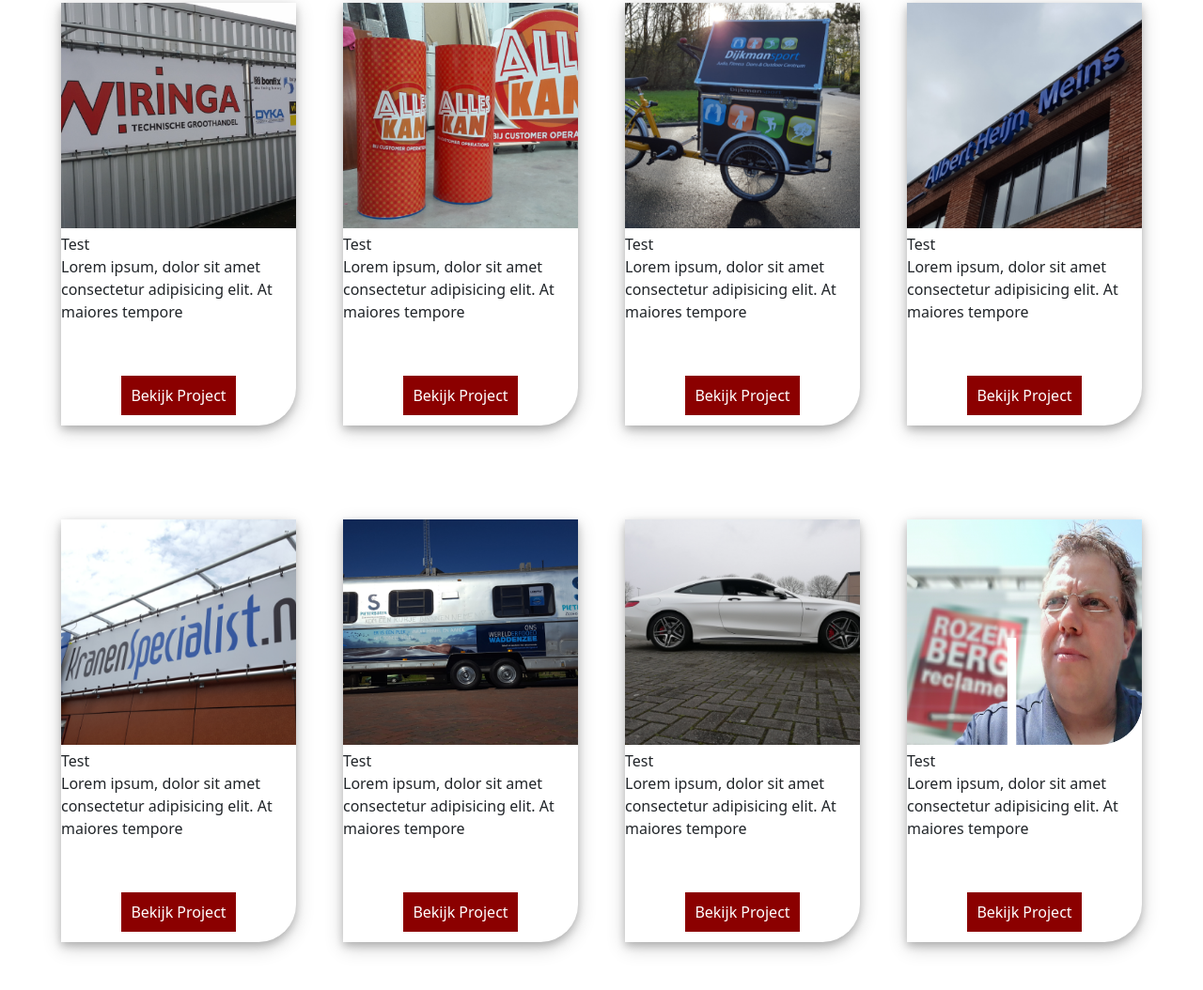
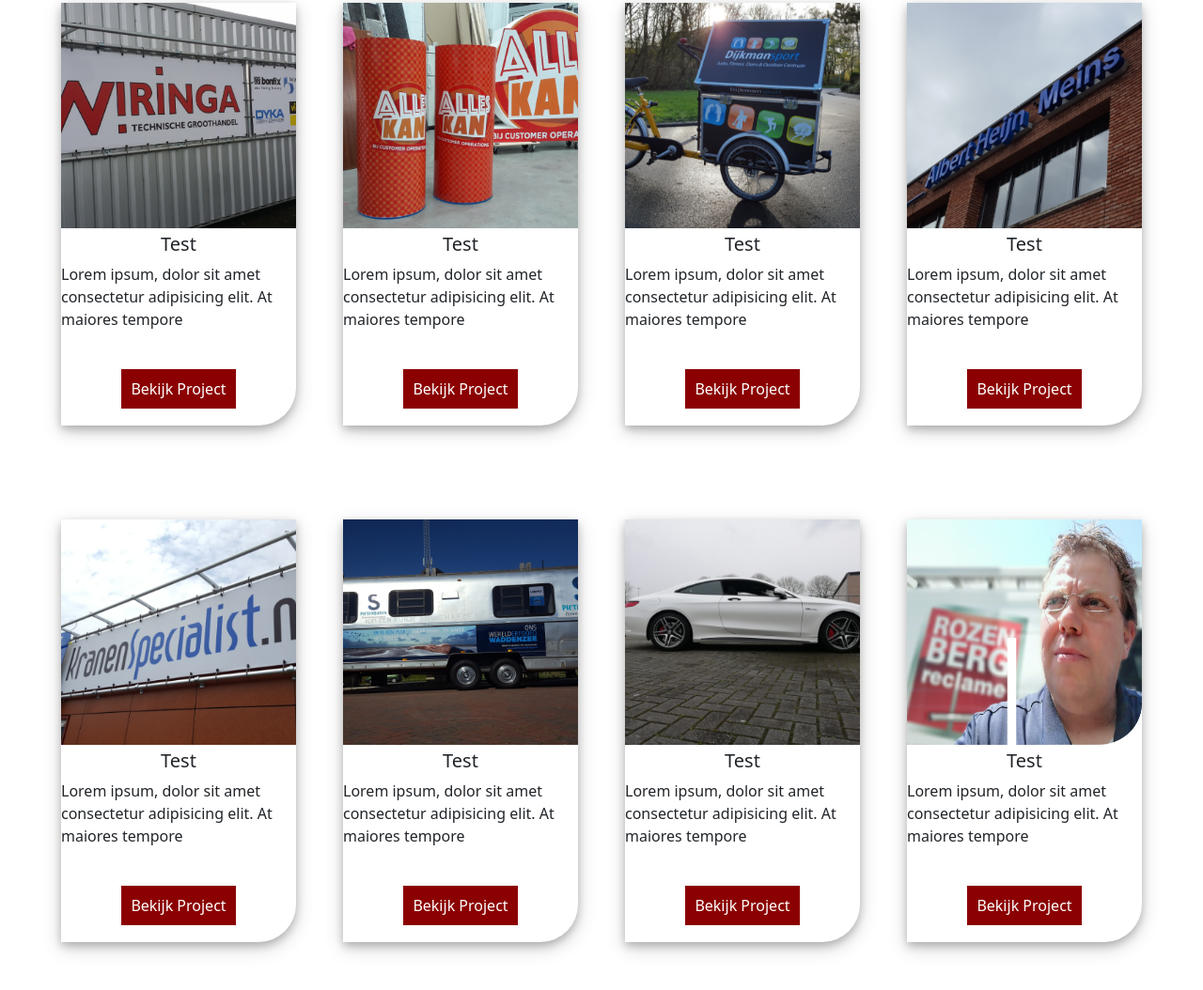
Before and after one commit to BrianOldenzeel/rozenberg-reclame-opdracht, a plain HTML site: page index.html in a window 1280 px wide. Shown: the part 843-1897 px from the top of the page at 94% size. Drawn offline with nearby package versions, Linux system fonts and the light colour scheme.

Commit message:
project img fixed

```diff
--- a/index.html
+++ b/index.html
@@ -70,7 +70,7 @@
         <div class="grid-project">
             <div class="project-container">
                 <div class="project-item"><img src="img/img-projects/20150622_135939.png" alt=""></div>
-                <span class="text-center">Test</span>
+                <h5 class="text-center">Test</h5>
                 <div class="project-description">
                     <span>Lorem ipsum, dolor sit amet consectetur adipisicing elit. At maiores tempore</span>
                 </div>
@@ -80,7 +80,7 @@
             </div>
             <div class="project-container">
                 <div class="project-item"><img src="img/img-projects/20170207_221423@2x.png" alt=""></div>
-                <span class="text-center">Test</span>
+                <h5 class="text-center">Test</h5>
                 <div class="project-description">
                     <span>Lorem ipsum, dolor sit amet consectetur adipisicing elit. At maiores tempore</span>
                 </div>
@@ -90,7 +90,7 @@
             </div>
             <div class="project-container">
                 <div class="project-item"><img src="img/img-projects/20151126_141939.png" alt=""></div>
-                <span class="text-center">Test</span>
+                <h5 class="text-center">Test</h5>
                 <div class="project-description">
                     <span>Lorem ipsum, dolor sit amet consectetur adipisicing elit. At maiores tempore</span>
                 </div>
@@ -100,7 +100,7 @@
             </div>
             <div class="project-container">
                 <div class="project-item"><img src="img/img-projects/20160420_114401.png" alt=""></div>
-                <span class="text-center">Test</span>
+                <h5 class="text-center">Test</h5>
                 <div class="project-description">
                     <span>Lorem ipsum, dolor sit amet consectetur adipisicing elit. At maiores tempore</span>
                 </div>
@@ -113,7 +113,7 @@
         <div class="grid-project">
             <div class="project-container">
                 <div class="project-item"><img src="img/img-projects/20160601_131953.png" alt=""></div>
-                <span class="text-center">Test</span>
+                <h5 class="text-center">Test</h5>
                 <div class="project-description">
                     <span>Lorem ipsum, dolor sit amet consectetur adipisicing elit. At maiores tempore</span>
                 </div>
@@ -123,7 +123,7 @@
             </div>
             <div class="project-container">
                 <div class="project-item"><img src="img/img-projects/20160720_100903@2x.png" alt=""></div>
-                <span class="text-center">Test</span>
+                <h5 class="text-center">Test</h5>
                 <div class="project-description">
                     <span>Lorem ipsum, dolor sit amet consectetur adipisicing elit. At maiores tempore</span>
                 </div>
@@ -133,7 +133,7 @@
             </div>
             <div class="project-container">
                 <div class="project-item"><img src="img/img-projects/IMG_20200227_132924.png" alt=""></div>
-                <span class="text-center">Test</span>
+                <h5 class="text-center">Test</h5>
                 <div class="project-description">
                     <span>Lorem ipsum, dolor sit amet consectetur adipisicing elit. At maiores tempore</span>
                 </div>
@@ -143,7 +143,7 @@
             </div>
             <div class="project-container">
                 <div class="project-item"><img src="img/img-projects/Testimonials@2x.png" alt=""></div>
-                <span class="text-center">Test</span>
+                <h5 class="text-center">Test</h5>
                 <div class="project-description">
                     <span>Lorem ipsum, dolor sit amet consectetur adipisicing elit. At maiores tempore</span>
                 </div>
--- a/style.css
+++ b/style.css
@@ -78,7 +78,7 @@
 }
 
 .project-button {
-    margin-top: 65px;
+    margin-top: 50px;
     text-align: center;
 }
 
```
